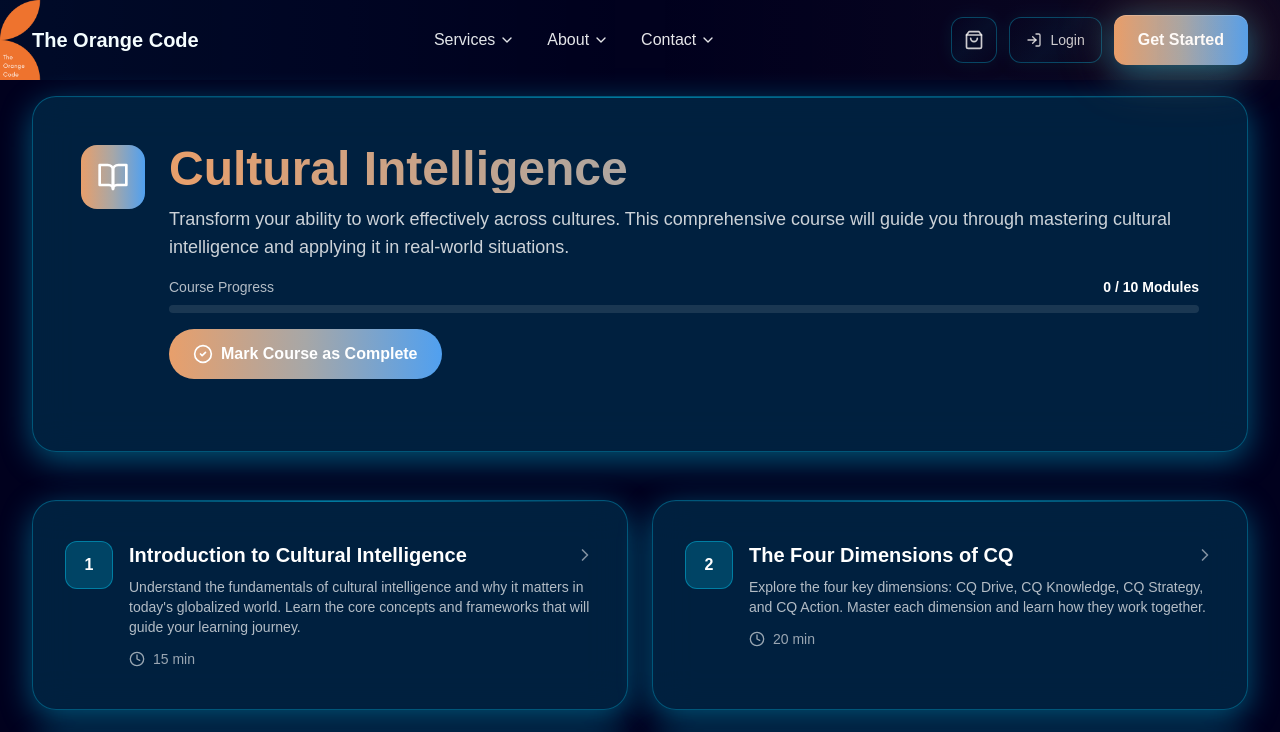
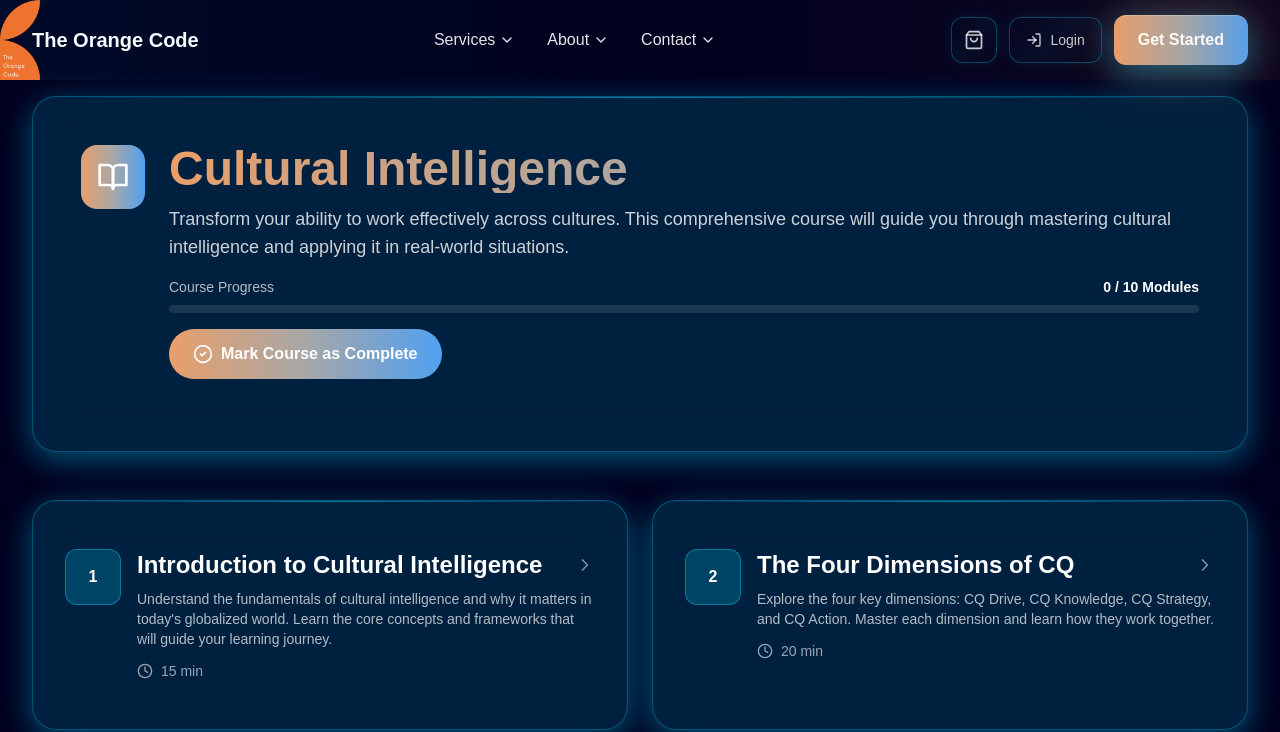
Before and after one commit to sksh100/theorangecode, a Next.js app: page /courses/cultural-intelligence in a window 1280 px wide. Shown: the top 732 px of the page. Built offline with nearby package versions, Linux system fonts and the light colour scheme; a web font is replaced by a local one.

Commit message:
Significantly increase module card size with more padding and larger elements

```diff
--- a/src/app/courses/cultural-intelligence/page.tsx
+++ b/src/app/courses/cultural-intelligence/page.tsx
@@ -219,11 +219,11 @@ export default function CulturalIntelligenceCourse() {
                   initial={{ opacity: 0, y: 20 }}
                   animate={{ opacity: 1, y: 0 }}
                   transition={{ duration: 0.6, delay: index * 0.1 }}
-                  className="glass-card h-full cursor-pointer group hover:scale-[1.02] transition-all duration-300 !py-10 !px-8"
+                  className="glass-card h-full cursor-pointer group hover:scale-[1.02] transition-all duration-300 !py-12 !px-8"
                 >
                   <div className="flex items-start gap-4">
                     {/* Module Number Badge */}
-                    <div className={`w-12 h-12 rounded-xl flex items-center justify-center flex-shrink-0 ${
+                    <div className={`w-14 h-14 rounded-xl flex items-center justify-center flex-shrink-0 ${
                       completedModules.has(module.id)
                         ? 'bg-green-500/20 border border-green-500/40'
                         : 'bg-azure-blue/20 border border-azure-blue/40'
@@ -237,7 +237,7 @@ export default function CulturalIntelligenceCourse() {
 
                     <div className="flex-1 min-w-0">
                       <div className="flex items-center justify-between mb-2">
-                        <h3 className="text-xl font-bold text-white group-hover:text-azure-blue transition-colors">
+                        <h3 className="text-xl md:text-2xl font-bold text-white group-hover:text-azure-blue transition-colors">
                           {module.title}
                         </h3>
                         <ChevronRight className="w-5 h-5 text-white/50 group-hover:text-azure-blue group-hover:translate-x-1 transition-all" />
```
